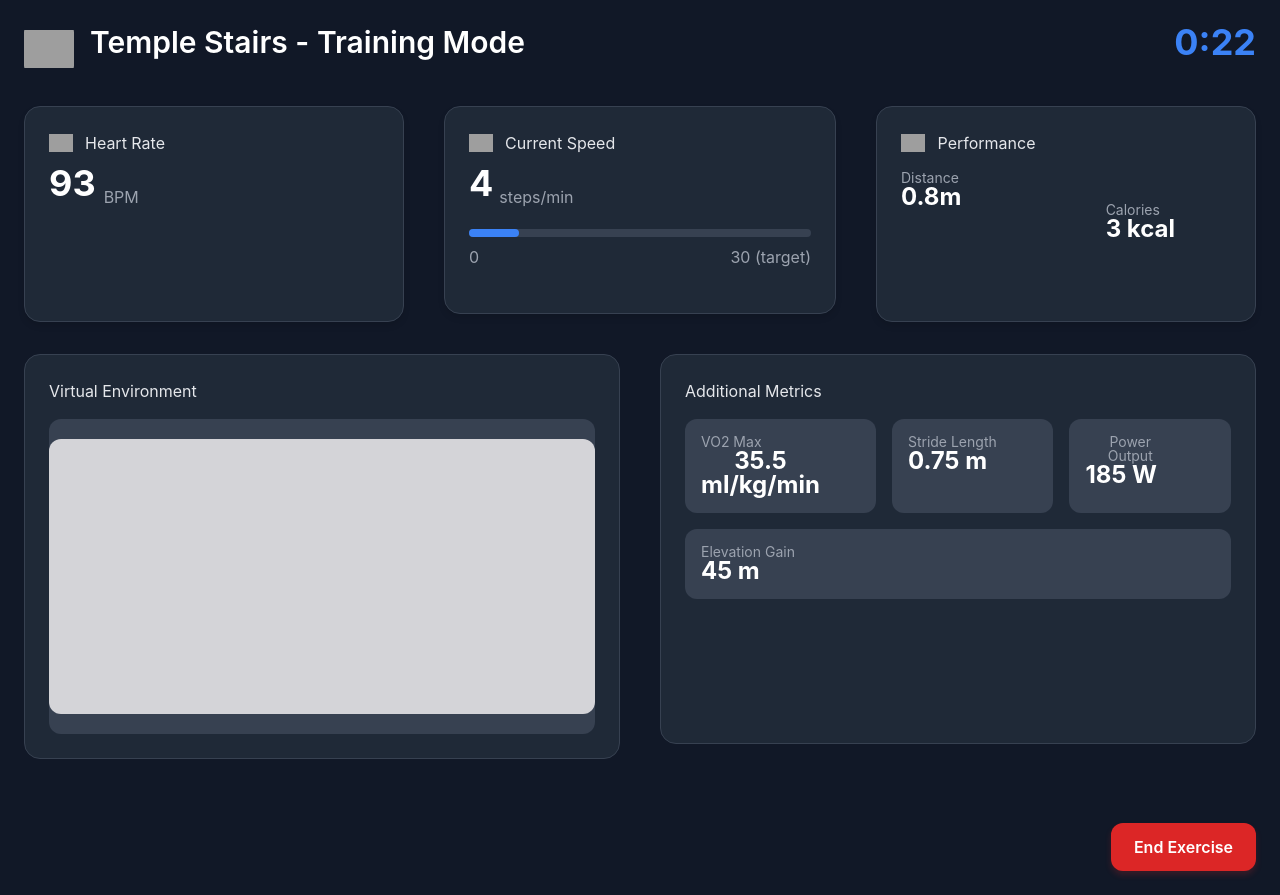
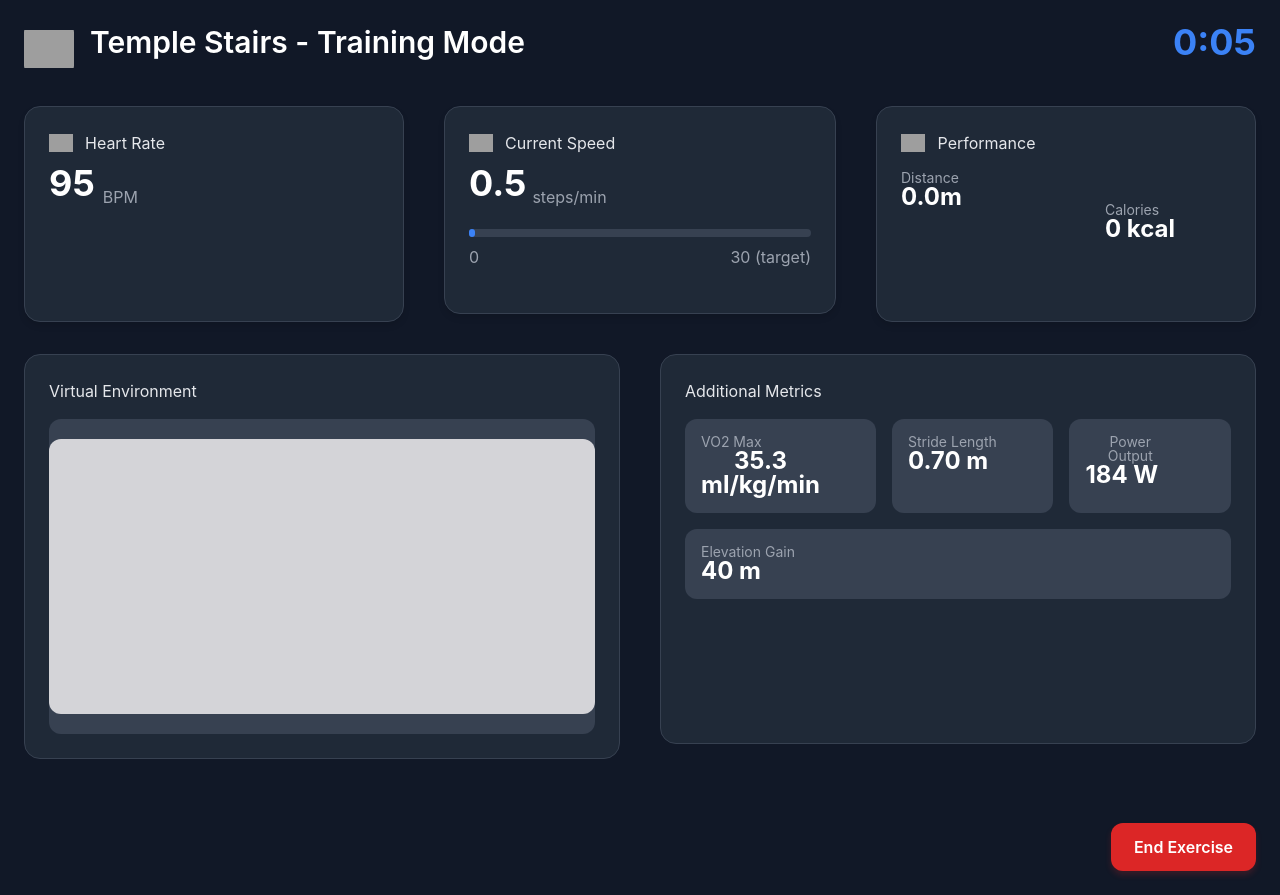
Before and after one commit to sri-ja/tpe-patient, a React (Create React App) app: page /exercise in a window 1280 px wide. Built offline with nearby package versions, Linux system fonts and the light colour scheme; grey boxes are pictures that could not be loaded.

Commit message:
more realistic exercise page

```diff
--- a/src/components/ExercisePage/AdditionalMetrics.tsx
+++ b/src/components/ExercisePage/AdditionalMetrics.tsx
@@ -1,4 +1,4 @@
-import React from "react";
+import React, { useState, useEffect } from "react";
 
 interface MetricItemProps {
   label: string;
@@ -13,12 +13,37 @@ const MetricItem: React.FC<MetricItemProps> = ({ label, value }) => (
 );
 
 const AdditionalMetrics: React.FC = () => {
-  const metrics: MetricItemProps[] = [
+  const [metrics, setMetrics] = useState<MetricItemProps[]>([
     { label: "VO2 Max", value: "35.5 ml/kg/min" },
     { label: "Stride Length", value: "0.75 m" },
     { label: "Power Output", value: "185 W" },
     { label: "Elevation Gain", value: "45 m" },
-  ];
+  ]);
+
+  useEffect(() => {
+    const updateInterval = setInterval(() => {
+      setMetrics(currentMetrics => currentMetrics.map(metric => {
+        switch (metric.label) {
+          case "VO2 Max":
+            const vo2 = (parseFloat(metric.value) + (Math.random() * 0.4 - 0.2)).toFixed(1);
+            return { ...metric, value: `${vo2} ml/kg/min` };
+          case "Stride Length":
+            const stride = (parseFloat(metric.value) + (Math.random() * 0.1 - 0.05)).toFixed(2);
+            return { ...metric, value: `${stride} m` };
+          case "Power Output":
+            const power = Math.round(parseFloat(metric.value) + (Math.random() * 10 - 5));
+            return { ...metric, value: `${power} W` };
+          case "Elevation Gain":
+            const elevation = Math.round(parseFloat(metric.value) + (Math.random() * 2 - 1));
+            return { ...metric, value: `${elevation} m` };
+          default:
+            return metric;
+        }
+      }));
+    }, 500);
+
+    return () => clearInterval(updateInterval);
+  }, []);
 
   return (
     <div className="flex flex-col ml-5 w-6/12 max-md:ml-0 max-md:w-full">
--- a/src/components/ExercisePage/ExercisePage.tsx
+++ b/src/components/ExercisePage/ExercisePage.tsx
@@ -1,4 +1,4 @@
-import React from "react";
+import React, { useState, useEffect } from "react";
 import { useNavigate } from "react-router-dom";
 import MetricCard from "./MetricCard";
 import ProgressBar from "./ProgressBar";
@@ -8,10 +8,52 @@ import AdditionalMetrics from "./AdditionalMetrics";
 
 const ExercisePage: React.FC = () => {
   const navigate = useNavigate();
+  const [time, setTime] = useState(0);
+  const [heartRate, setHeartRate] = useState(80);
+  const [currentSpeed, setCurrentSpeed] = useState(0);
+  const [distance, setDistance] = useState(0);
+  const [calories, setCalories] = useState(0);
+
+  useEffect(() => {
+    // Timer update
+    const timer = setInterval(() => {
+      setTime(prev => prev + 1);
+    }, 1000);
+
+    // Metrics update
+    const metricsInterval = setInterval(() => {
+      // Simulate heart rate changes (80-120 BPM)
+      setHeartRate(prev => Math.floor(80 + Math.random() * 40));
+
+      // Simulate speed changes with only increasing values
+      setCurrentSpeed(prev => {
+        const newSpeed = prev + (Math.random() * 0.5); // Only positive increments
+        return Math.min(10, newSpeed); // Cap at maximum speed of 10
+      });
+
+      // Update distance based on speed
+      setDistance(prev => prev + (currentSpeed * 0.1));
+
+      // Update calories
+      setCalories(prev => prev + (currentSpeed * 1));
+    }, 2000);
+
+    return () => {
+      clearInterval(timer);
+      clearInterval(metricsInterval);
+    };
+  }, [currentSpeed]);
+
+  const formatTime = (seconds: number): string => {
+    const minutes = Math.floor(seconds / 60);
+    const remainingSeconds = seconds % 60;
+    return `${minutes}:${remainingSeconds.toString().padStart(2, '0')}`;
+  };
 
   const handleEndExercise = () => {
-    navigate('/exercise-complete'); // Adjust this path based on your routing configuration
+    navigate('/exercise-complete');
   };
+
   return (
     <div className="flex overflow-hidden flex-col bg-white">
       <div className="flex flex-col p-6 w-full bg-gray-900 max-md:px-5 max-md:max-w-full">
@@ -28,7 +70,7 @@ const ExercisePage: React.FC = () => {
             </div>
           </div>
           <div className="text-4xl font-bold leading-none text-blue-500">
-            0:22
+            {formatTime(time)}
           </div>
         </div>
         <div className="mt-8 w-full max-md:mr-1 max-md:max-w-full">
@@ -36,7 +78,7 @@ const ExercisePage: React.FC = () => {
             <MetricCard
               icon="https://cdn.builder.io/api/v1/image/assets/fba9e468e5f04bb09ec724ada98a9a23/24581ae1bcbce5bfc5cd36f371571a1665e993d90f3ed2960beabec3156f0350?apiKey=fba9e468e5f04bb09ec724ada98a9a23&"
               title="Heart Rate"
-              value="93"
+              value={heartRate.toString()}
               unit="BPM"
             />
             <div className="flex flex-col ml-5 w-[33%] max-md:ml-0 max-md:w-full">
@@ -52,13 +94,13 @@ const ExercisePage: React.FC = () => {
                 </div>
                 <div className="flex gap-1.5 self-start mt-2.5 whitespace-nowrap">
                   <div className="text-4xl font-bold leading-none text-white">
-                    4
+                    {currentSpeed.toFixed(1)}
                   </div>
                   <div className="self-start mt-5 text-base text-gray-400">
                     steps/min
                   </div>
                 </div>
-                <ProgressBar value={50} max={342} />
+                <ProgressBar value={currentSpeed} max={30} />
                 <div className="flex gap-5 justify-between mt-2 text-base text-gray-400">
                   <div>0</div>
                   <div>30 (target)</div>
@@ -67,8 +109,8 @@ const ExercisePage: React.FC = () => {
             </div>
             <PerformanceCard
               icon="https://cdn.builder.io/api/v1/image/assets/fba9e468e5f04bb09ec724ada98a9a23/705af78238fc5cef964405765a4a4856ceedbeccc9d5ca8ff262f7015e73eac9?apiKey=fba9e468e5f04bb09ec724ada98a9a23&"
-              distance="0.8m"
-              calories="3 kcal"
+              distance={`${distance.toFixed(1)}m`}
+              calories={`${Math.floor(calories)} kcal`}
             />
           </div>
         </div>
```
